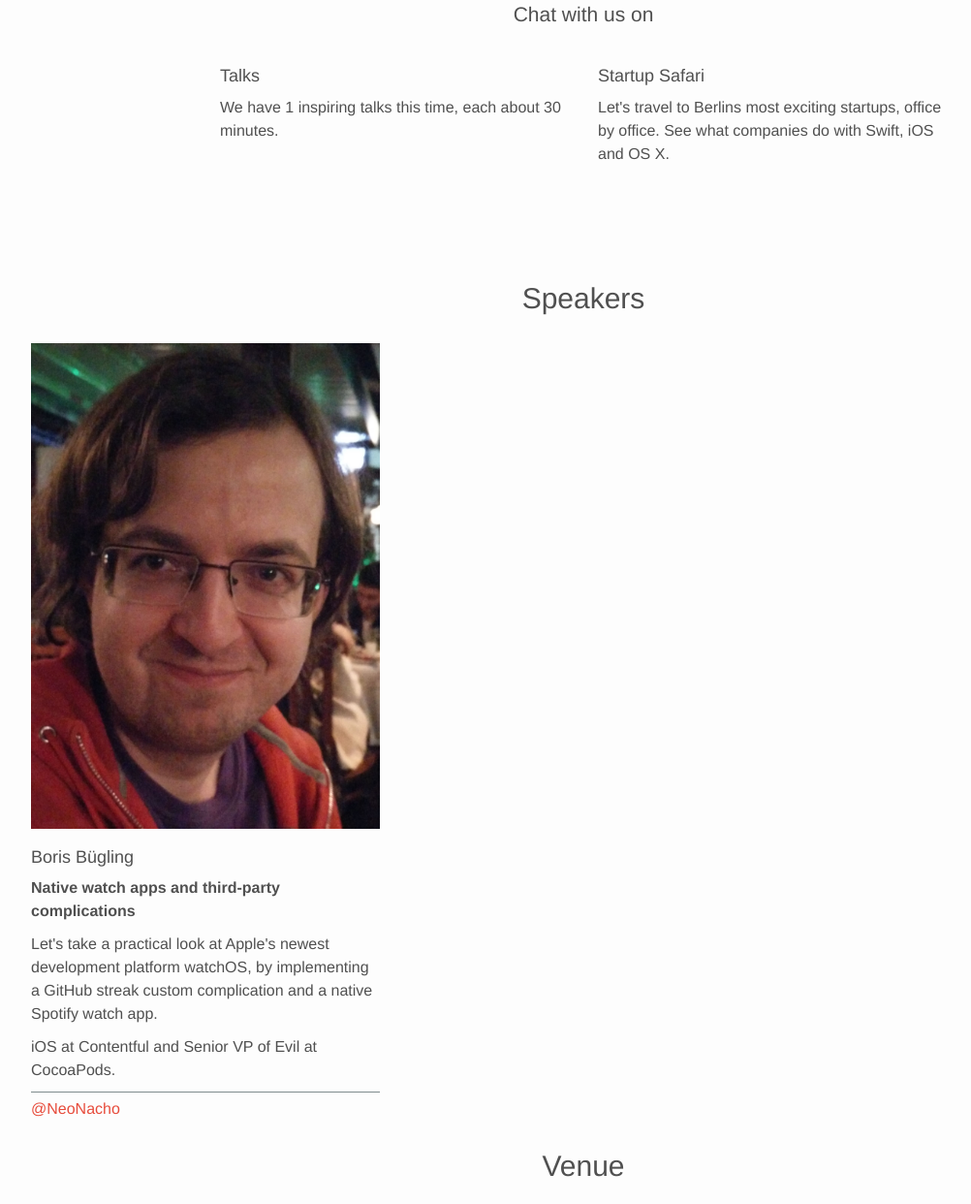
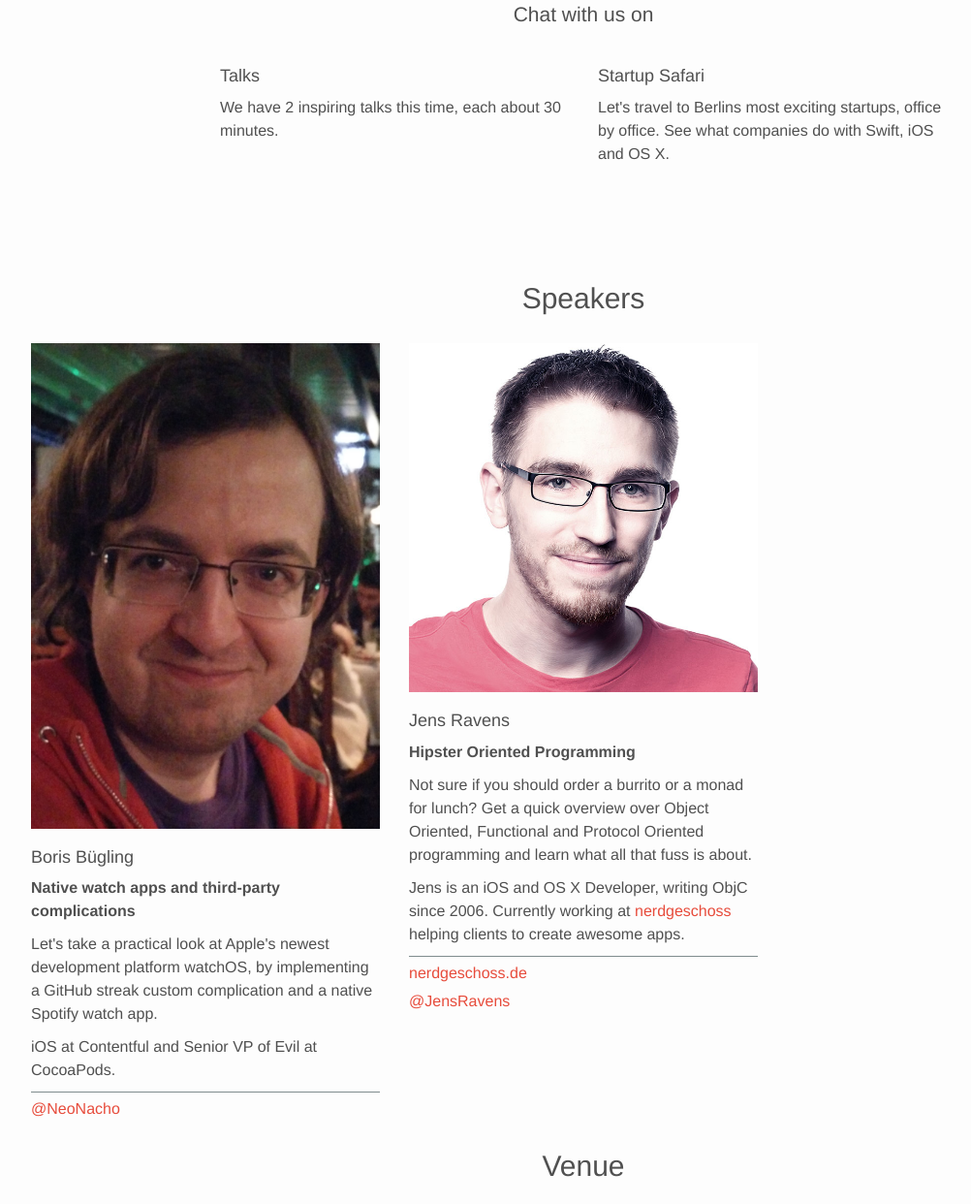
Before and after one commit to swift-berlin/swift-berlin.github.io, a Jekyll site: the page built from _posts/2015-07-20-swift-berlin-10.md, in a window 1280 px wide and 1400 px high, scrolled down 600 px. Shown: the part 158-1400 px from the top of the window at 97% size, without its empty margins (38-1040 px from the left). Built offline with Jekyll 4.4.1, drawn with Linux system fonts in a browser that asks for light colours.

Commit message:
add talk no2 to meetup 10

```diff
--- a/_posts/2015-07-20-swift-berlin-10.md
+++ b/_posts/2015-07-20-swift-berlin-10.md
@@ -24,4 +24,17 @@ speakers:
       -
         url: https://twitter.com/NeoNacho
         name: '@NeoNacho'
+  -
+    name: Jens Ravens
+    image: jensravens
+    title: Hipster Oriented Programming
+    about: 'Jens is an iOS and OS X Developer, writing ObjC since 2006. Currently working at <a href="http://nerdgeschoss.de" target="new">nerdgeschoss</a> helping clients to create awesome apps.'
+    abstract: Not sure if you should order a burrito or a monad for lunch? Get a quick overview over Object Oriented, Functional and Protocol Oriented programming and learn what all that fuss is about.
+    links:
+      -
+        url: http://nerdgeschoss.de
+        name: nerdgeschoss.de
+      -
+        url: https://twitter.com/jensravens
+        name: '@JensRavens'
 ---
```
